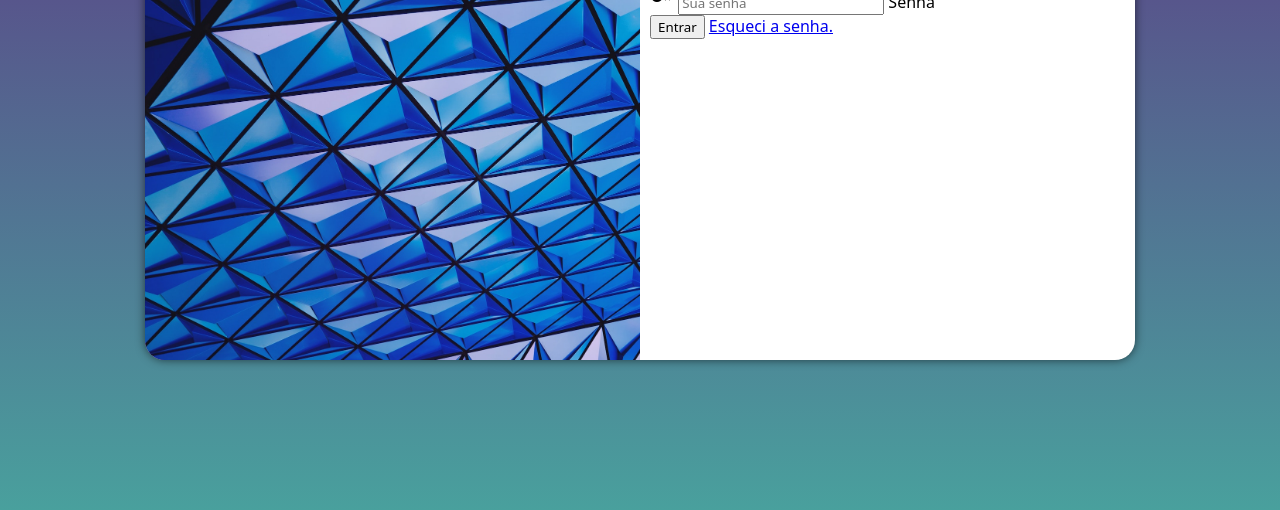
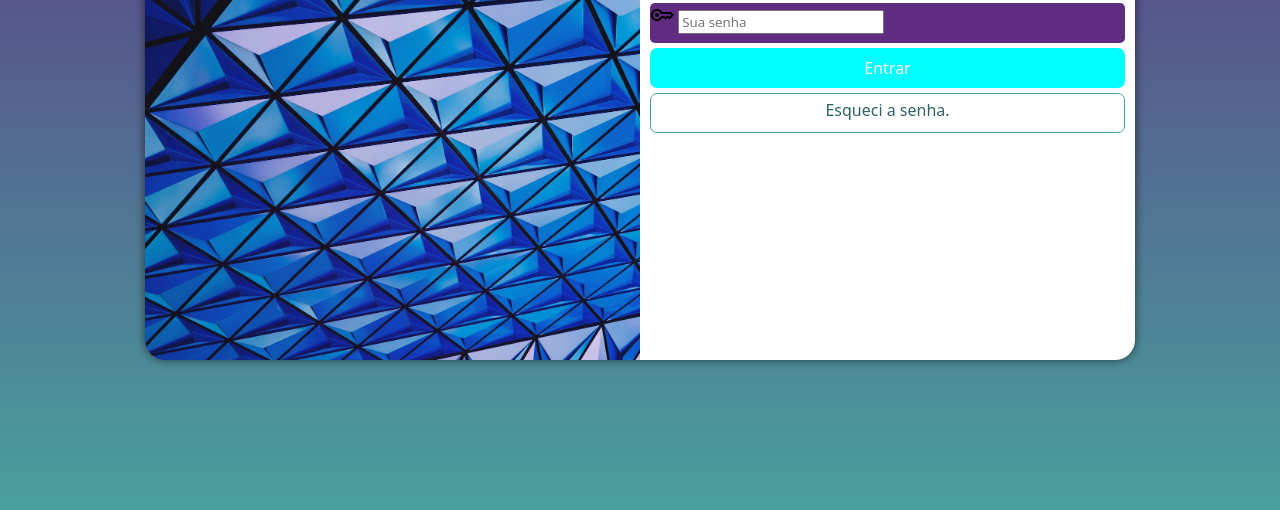
Before and after one commit to FabioChimanski/Projeto-login, a plain HTML site: page index.html in a window 1280 px wide. Shown: the part 290-800 px from the top of the page. Drawn offline with nearby package versions, Linux system fonts and the light colour scheme.

Commit message:
att aula 004

```diff
--- a/estilos/style.css
+++ b/estilos/style.css
@@ -60,3 +60,50 @@ div#formulario > h1{
 div#formulario > p{
     font-size: 0.8em;
 }
+
+form > div.campo{
+    background-color: #5f2c82;
+    display: block;
+    width: 100%;
+    height: 40px;
+    border-radius: 5px;
+    margin: 5px 0px;
+}
+
+div.campo > label{
+    display: none;
+}
+
+form > input[type=submit] {
+    display: block;
+    font-size: 1em;
+    width: 100%;
+    height: 40px;
+    background-color: aqua;
+    color: white;
+    border: none;
+    border-radius: 7px;
+    cursor: pointer;
+}
+
+form > input[type=submit]:hover{
+    background-color: rgb(1, 43, 43);
+}
+
+form > a.botao {
+    display: block;
+    text-align: center;
+    font-size: 1em;
+    width: 100%;
+    height: 40px;
+    padding: 5px;
+    margin-top: 5px;
+    background-color: white;
+    color: #2d6462;
+    border: 1px solid #49a09d;
+    border-radius: 7px;
+    text-decoration: none;
+}
+form > a.botao:hover{
+    background-color: aquamarine;
+}
--- a/index.html
+++ b/index.html
@@ -36,7 +36,7 @@
                         <label for="isenha">Senha</label>
                     </div>
                     <input type="submit" value="Entrar">
-                    <a href="esqueci.html">Esqueci a senha.</a>
+                    <a href="esqueci.html" class="botao">Esqueci a senha.</a>
 
                 </form>
 
```
